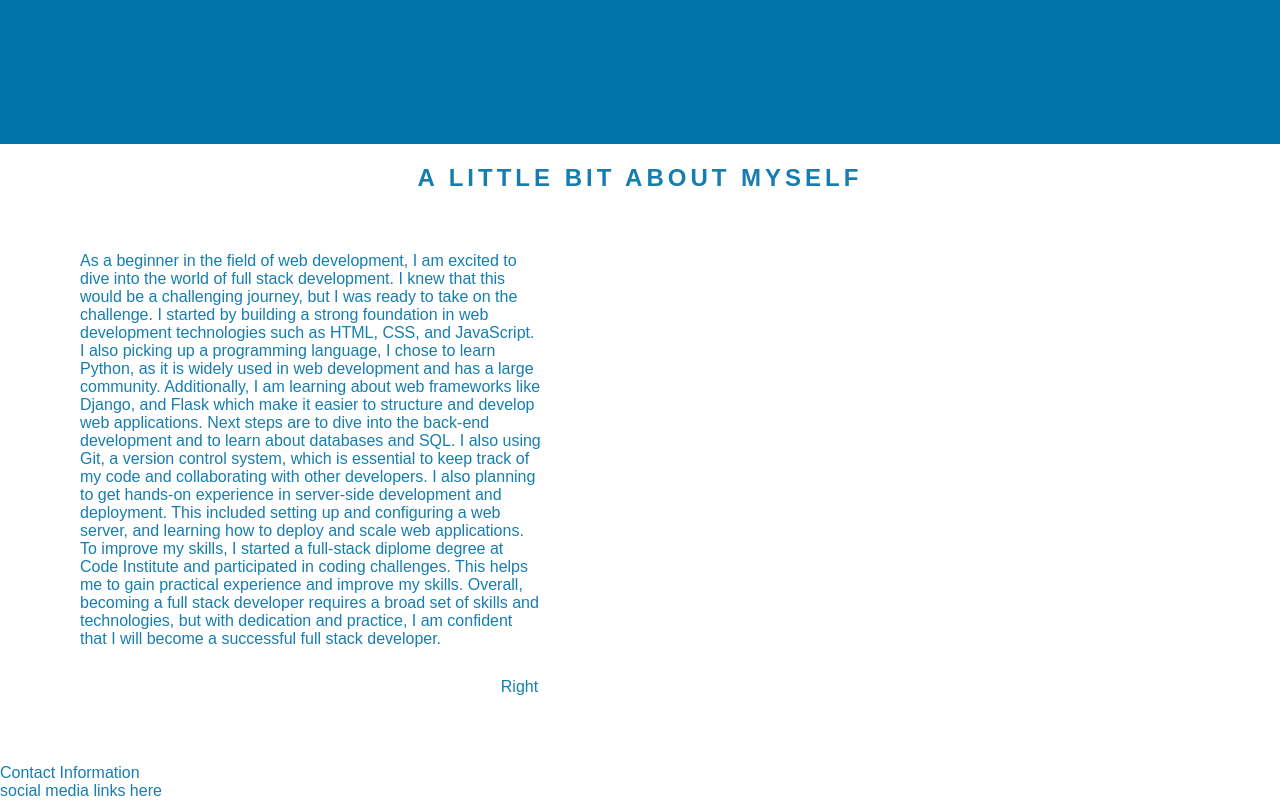
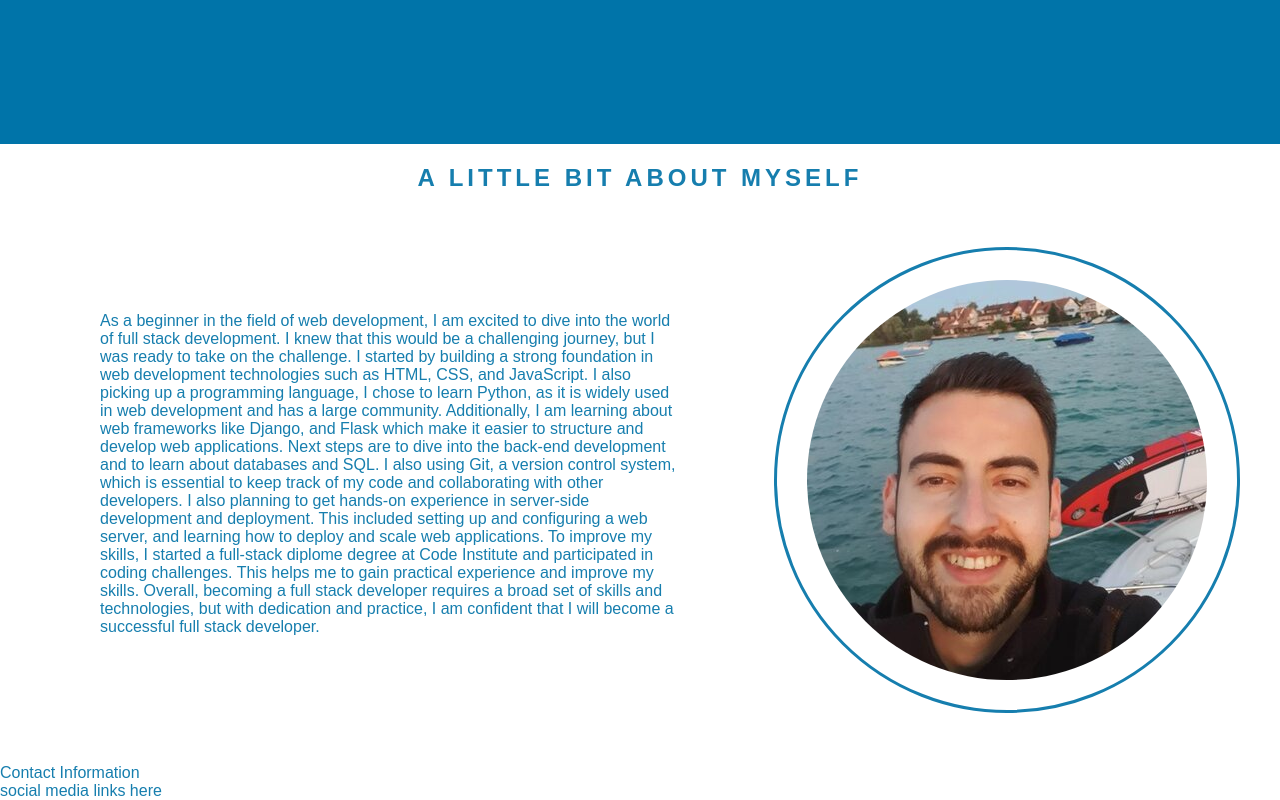
Before and after one commit to ZeroCool989/portfolio-project-1, a plain HTML site: page index.html in a window 1280 px wide. Shown: the part 531-1331 px from the top of the page. Drawn offline with Linux system fonts and the light colour scheme; a web font is replaced by a local one.

Commit message:
Add profile picture to right div element in about me section and style it

```diff
--- a/assets/css/style.css
+++ b/assets/css/style.css
@@ -83,17 +83,46 @@ h1, h2 {
     text-align: center;
     margin-top: 20px;
 }
+#container {
+    display: flex;
+    column-gap: 0px;
+
+}
 
 #left-about{
-    margin-left: 40px;
-    padding-top: 30px;
-    width: 60%;
-    float: left;
+    margin-top: 20px;
+    margin-left: 50px;
+    padding-top: 40px;
+    width: 80%;
+
 
 }
 
 #right-about{
     padding-top: 30px;
-    width: 40%;
-    float: right;
+    width: 20%;
+    margin-top: 25px;
+    margin-right: 250px;
 }
+
+
+#circle-container {
+    width: 400px;
+    height:400px;
+    padding:30px;
+    border-style:solid;
+    border-color: #167eae;
+    mask-border-width: 1px;
+    border-radius: 50%;
+    margin:0 auto;
+
+}
+
+#circle-cover-bg {
+
+    background: url(../images/profile-picture.jpg) no-repeat center center;
+    height:100%;
+    border-radius: 50%;
+    overflow: hidden;
+
+}
--- a/index.html
+++ b/index.html
@@ -56,8 +56,15 @@
 
                         Overall, becoming a full stack developer requires a broad set of skills and technologies, but with dedication and practice, I am confident that I will become a successful full stack developer.
                     </p>
+                </div>
             </div>
-            <div id="right-about">Right</div>
+            <div id="right-about">
+                <div id="circle-container">
+                    <div id="circle-cover-bg">
+
+                    </div>
+                </div>
+            </div>
         </div>
     </section>
     <section>
```
